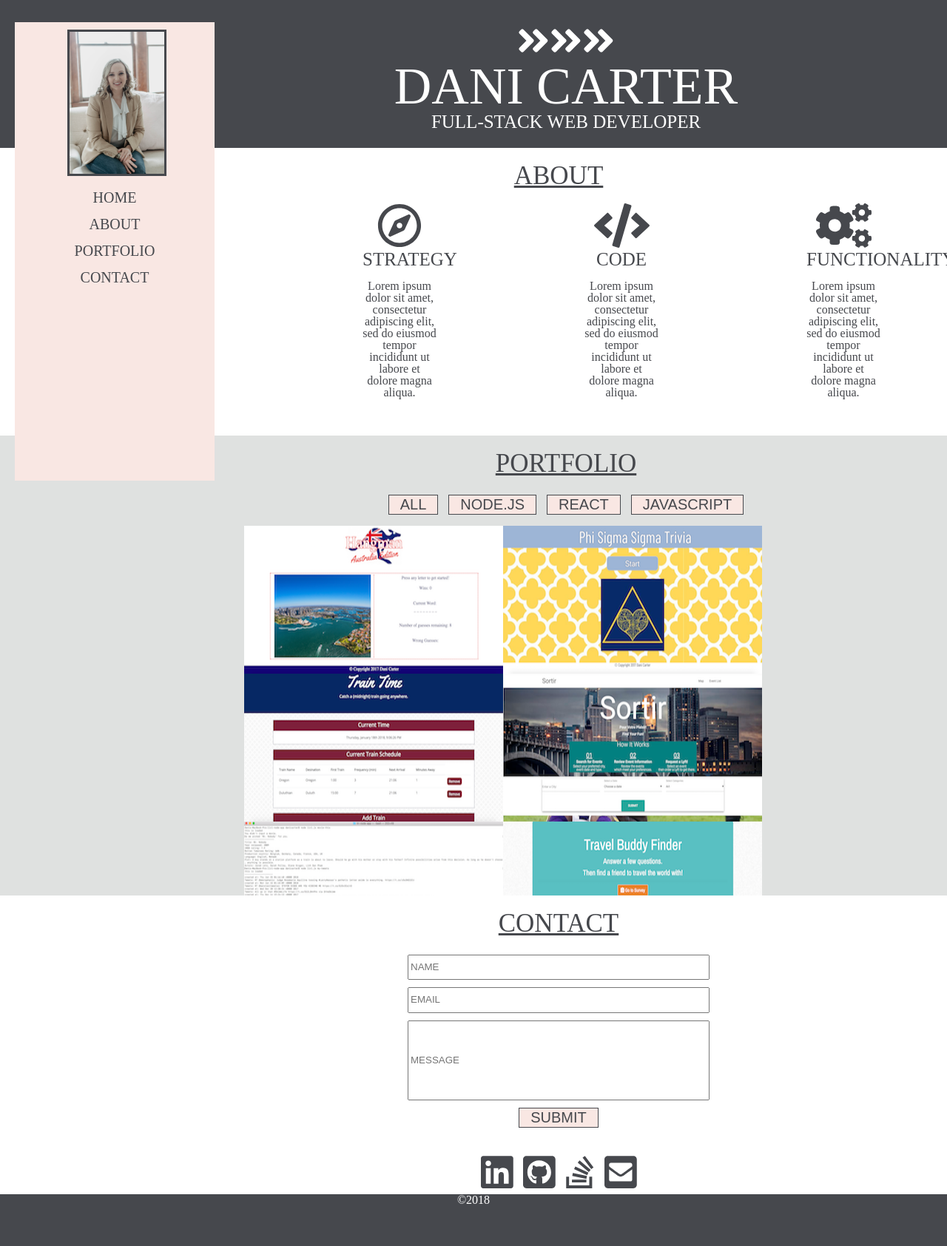
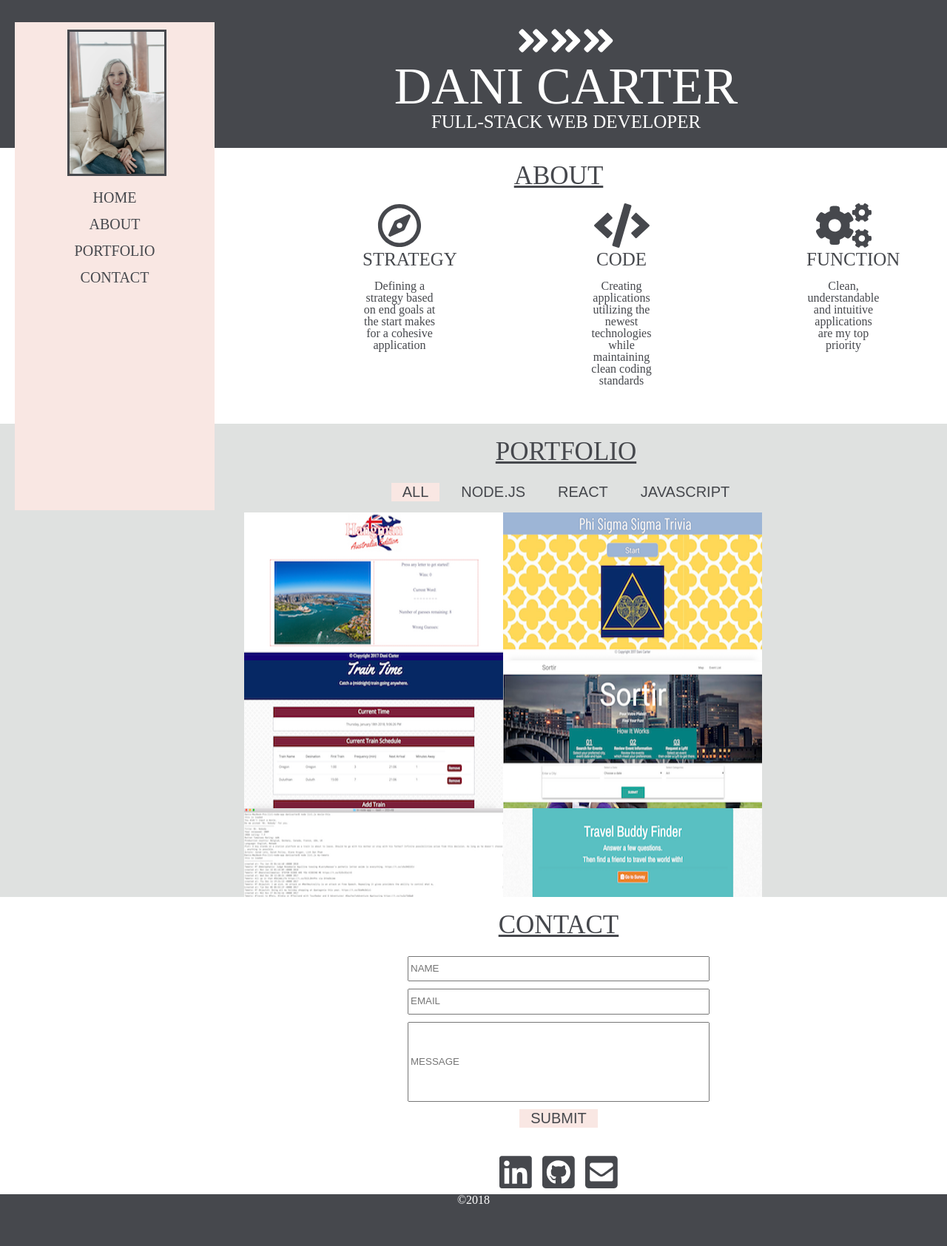
Before and after one commit to danielaine3/portfolio, a website with bundled scripts: page app/public/index.html in a window 1280 px wide. Shown: the whole page at 74% size. Built offline with nearby package versions, Linux system fonts and the light colour scheme; a web font is replaced by a local one.

Commit message:
final styling

```diff
--- a/app/public/app.js
+++ b/app/public/app.js
@@ -11,19 +11,11 @@ var config = {
 
 var mixer = mixitup(container, config);
 
-// console.log(mixer);
+function activeBtn() {
+	$(".filter").click(function() {
+		$(".filter").removeClass("active");
+		$(this).addClass("active");
+	});
+};
 
-// container.classList.add('mixitup-ready');
-// mixer.show()
-	// .then(function() {
-	// 	mixer.configure({
-	// 		animation: {
-	// 			effects: 'fade scale',
-	// 			duration:300
-	// 		}
-	// 	});
-	// });
-
-// $(function() {
-// 	$('#gallery').mixitup(container, config);
-// });
+activeBtn();
--- a/app/public/css/style.css
+++ b/app/public/css/style.css
@@ -32,7 +32,7 @@ body {
 .sidebar {
 	position:fixed;
 	background-color: #F9E7E3;
-	height:600px;
+	height:640px;
 	width:250px;
 	margin-top: 30px;
 	margin-left: 20px;
@@ -84,6 +84,7 @@ a {
 }
 
 .about {
+	text-align: center;
 	width:100%;
 	background-color: #FFFFFF;
 	min-height:260px;
@@ -94,10 +95,11 @@ a {
 
 .about-icon {
 	font-size: 60px;
-	text-align: center;
+
 }
 
 .skill-set {
+	display: inline-block;
 	float:left;
 	width:100px;
 	margin:0px 100px 50px 100px;
@@ -105,11 +107,11 @@ a {
 
 .skill-title {
 	font-size: 25px;
-	text-align: center;
+
 }
 
 .skill-text {
-	text-align: center;
+
 }
 
 .portfolio-container {
@@ -124,6 +126,7 @@ a {
 }
 
 #gallery{
+	padding-bottom: 20px;
 	margin-left: 80px;
 	min-height: 300px;
 	max-height: 500px;
@@ -151,26 +154,42 @@ input {
 button {
 	font-family: 'Pragati Narrow', sans-serif;
 	font-size:20px;
+	background-color:#DFE1E0;
+	color:#46484D;
+	padding-left: 15px;
+	padding-right: 15px;
+	margin: 5px 5px 15px 5px;
+	border: none;
+}
+
+button:hover {
+	background-color: #46484D;
+	color:#FFFFFF;
+
+}
+
+.active {
+	background-color: #F9E7E3;
+}
+
+#contact {
+	text-align: center;
+}
+
+#submit {
+	font-family: 'Pragati Narrow', sans-serif;
+	font-size:20px;
 	background-color:#F9E7E3;
 	color:#46484D;
 	padding-left: 15px;
 	padding-right: 15px;
 	margin: 5px 5px 15px 5px;
-	border: #46484D solid 1px;
+	border: none;
 }
 
-button:hover {
+#submit:hover {
 	background-color: #46484D;
 	color:#FFFFFF;
-}
-
-button:active {
-	background-color: #46484D;
-	color:#FFFFFF;
-}
-
-#contact {
-	text-align: center;
 }
 
 footer {
--- a/app/public/index.html
+++ b/app/public/index.html
@@ -16,6 +16,8 @@
 	<script defer src="https://use.fontawesome.com/releases/v5.0.8/js/all.js"></script>
     <!--Link to CSS-->
     <link rel="stylesheet" type="text/css" href="css/style.css">
+    <!--favicon-->
+    <link rel="icon" href="images/favicon.ico">
 </head>
 <body>
 	<div class="header">
@@ -26,9 +28,9 @@
 			<br>
 			<p class="mini-title"><a href="index.html#title">HOME</a></p>
 			<br>
-			<p class="mini-title"><a href="index.html#about">ABOUT</a></p>
+			<p class="mini-title"><a href="index.html.about">ABOUT</a></p>
 			<br>
-			<p class="mini-title"><a href="index.html#portfolio">PORTFOLIO</a></p>
+			<p class="mini-title"><a href="index.html#gallery">PORTFOLIO</a></p>
 			<br>
 			<p class="mini-title"><a href="index.html#contact">CONTACT</a></p>
 		</div>
@@ -49,23 +51,26 @@
 		<div class="about">
 			<div class="skill-set">
 				<div class="about-icon"><i class="far fa-compass"></i></div>
-				<div class="skill-title">STRATEGY </div>
+				<div class="skill-title">STRATEGY</div>
 				<br>
-				<div class="skill-text">Lorem ipsum dolor sit amet, consectetur adipiscing elit, sed do eiusmod tempor incididunt ut labore et dolore magna aliqua.
+				<div class="skill-text">
+					Defining a strategy based on end goals at the start makes for a cohesive application
 				</div>
 			</div>
 			<div class="skill-set">
 				<div class="about-icon"><i class="fas fa-code"></i></div>
-				<div class="skill-title">CODE </div>
+				<div class="skill-title">CODE</div>
 				<br>
-				<div class="skill-text">Lorem ipsum dolor sit amet, consectetur adipiscing elit, sed do eiusmod tempor incididunt ut labore et dolore magna aliqua.
+				<div class="skill-text">
+					Creating applications utilizing the newest technologies while maintaining clean coding standards
 				</div>
 			</div>
 			<div class="skill-set">
 				<div class="about-icon"><i class="fas fa-cogs"></i></div>
-				<div class="skill-title">FUNCTIONALITY </div>
+				<div class="skill-title">FUNCTION</div>
 				<br>
-				<div class="skill-text">Lorem ipsum dolor sit amet, consectetur adipiscing elit, sed do eiusmod tempor incididunt ut labore et dolore magna aliqua.
+				<div class="skill-text">
+					Clean, understandable and intuitive applications are my top priority
 				</div>
 			</div>
 		</div>
@@ -75,7 +80,7 @@
 			PORTFOLIO
 		</div>
 		<div class="button-container">
-			<button type="button" class="filter" id="all-button" data-filter="all">ALL</button>
+			<button type="button" class="filter active" id="all-button" data-filter="all">ALL</button>
 			<button type="button" class="filter" id="node-button" data-filter=".node">NODE.JS</button>
 			<button type="button" class="filter" id="react-button" data-filter=".react">REACT</button>
 			<button type="button" class="filter" id="js-button" data-filter=".js">JAVASCRIPT</button>
@@ -130,7 +135,7 @@
 				<!-- <div class="description">Travel Buddy App</div> -->
 			</div>
 			<div class="mix node" id="nine">
-				<a href= "https://coffeecreator.herokuapp.com/">
+				<a href= "https://coffee-creator.herokuapp.com/">
 					<img class="gallerypic" src="images/coffeecreator.jpg" alt="Coffee Creator App Screenshot">
 				</a>
 				<!-- <div class="description">Coffee Creator App</div> -->
@@ -173,7 +178,7 @@
 			<div>
 				<a href = "https://www.linkedin.com/in/dani-carter/"><i class="fab fa-linkedin icon"></i></a>
 				<a href = "https://github.com/danielaine3"><i class="fab fa-github-square icon"></i></a>
-				<a href = "https://stackoverflow.com/users/8793194/dani-carter"><i class="fab fa-stack-overflow icon"></i></a>
+				<!-- <a href = "https://stackoverflow.com/users/8793194/dani-carter"><i class="fab fa-stack-overflow icon"></i></a> -->
 				<a href = "dani.e.carter@gmail.com"><i class="fas fa-envelope-square icon"></i></a>
 			</div> <!--Social media icons end-->
 		</div><!--contact end-->
@@ -181,10 +186,6 @@
 	<footer>
 		&copy;2018
 	</footer>
-	<!--Link to JQuery file-->
-    <!-- <script src="https://ajax.googleapis.com/ajax/libs/jquery/3.2.1/jquery.min.js"></script> -->
-	<!--Link to MixItUp-->
-	<!-- <script src="https://cdnjs.cloudflare.com/ajax/libs/mixitup/3.3.0/mixitup.min.js"></script> -->
 	<!--Link to Javascript-->
 	<script src="app.js"></script>
 </body>
```
Also changed, not shown: app/public/images/favicon.ico (added).
